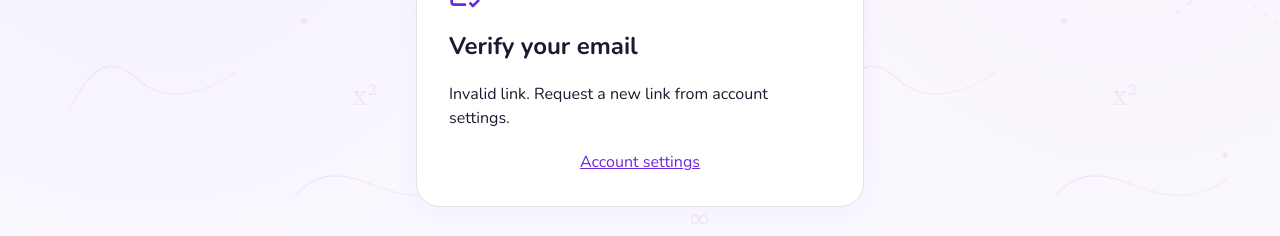
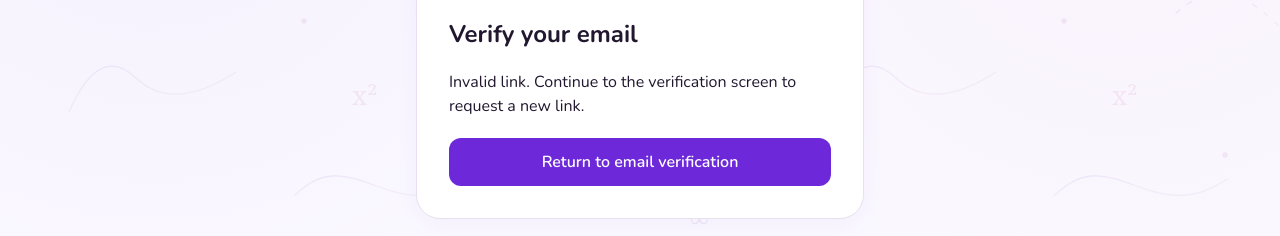
Before and after one commit to MahmoudWebApp/MathWorldFrontend, a Next.js app: page /en/verify-email in a window 1280 px wide. Shown: the part 270-506 px from the top of the page. Built offline with nearby package versions, Linux system fonts and the light colour scheme; no server answers; a web font is replaced by a local one.

Commit message:
Direct verification flow to onboarding instead of account settings (#120)

```diff
--- a/src/components/auth/EmailVerificationForm.tsx
+++ b/src/components/auth/EmailVerificationForm.tsx
@@ -45,9 +45,9 @@ export function EmailVerificationForm(){
       <h1 className="text-2xl font-bold">{ar?'تأكيد البريد الإلكتروني':'Verify your email'}</h1>
       {!ready?<p role="status">{ar?'جارٍ التحقق…':'Checking…'}</p>:success?<p role="status">{ar?'تم تأكيد البريد بنجاح. تابع إلى حسابك لإكمال اختيار المرحلة والصف أو المساق.':'Your email has been verified. Continue to your account to finish choosing your stage and grade or course.'}</p>
         :secret.current?<><p>{ar?'اضغط لتأكيد بريد حساب MathWorld. لن تتغير كلمة مرورك ولن يتم تسجيل دخولك تلقائياً.':'Confirm your MathWorld account email. This does not change your password or sign you in.'}</p><button type="button" disabled={busy} onClick={()=>void confirm()} className="w-full rounded-xl bg-primary p-3 text-primary-foreground disabled:opacity-60">{busy?(ar?'جارٍ التأكيد…':'Verifying…'):(ar?'تأكيد البريد':'Verify email')}</button></>
-        :!error&&<p role="alert">{ar?'الرابط غير صالح. اطلب رابطاً جديداً من إعدادات الحساب.':'Invalid link. Request a new link from account settings.'}</p>}
+        :!error&&<p role="alert">{ar?'الرابط غير صالح. تابع إلى صفحة التأكيد لطلب رابط جديد.':'Invalid link. Continue to the verification screen to request a new link.'}</p>}
       {error&&<p role="alert" className="text-destructive">{error}</p>}
-      <Link href={success?"/learning-stage":"/dashboard/settings"} className="block text-center text-primary underline">{success?(ar?'متابعة إلى حسابي':'Continue to my account'):(ar?'إعدادات الحساب':'Account settings')}</Link>
+      {ready&&!busy&&(success||!secret.current)&&<Link href="/learning-stage" className="block rounded-xl bg-primary p-3 text-center font-semibold text-primary-foreground">{success?(ar?'اختيار المرحلة التعليمية والمتابعة':'Choose learning stage and continue'):(ar?'العودة إلى تأكيد البريد':'Return to email verification')}</Link>}
     </section>
   </main>;
 }
```
